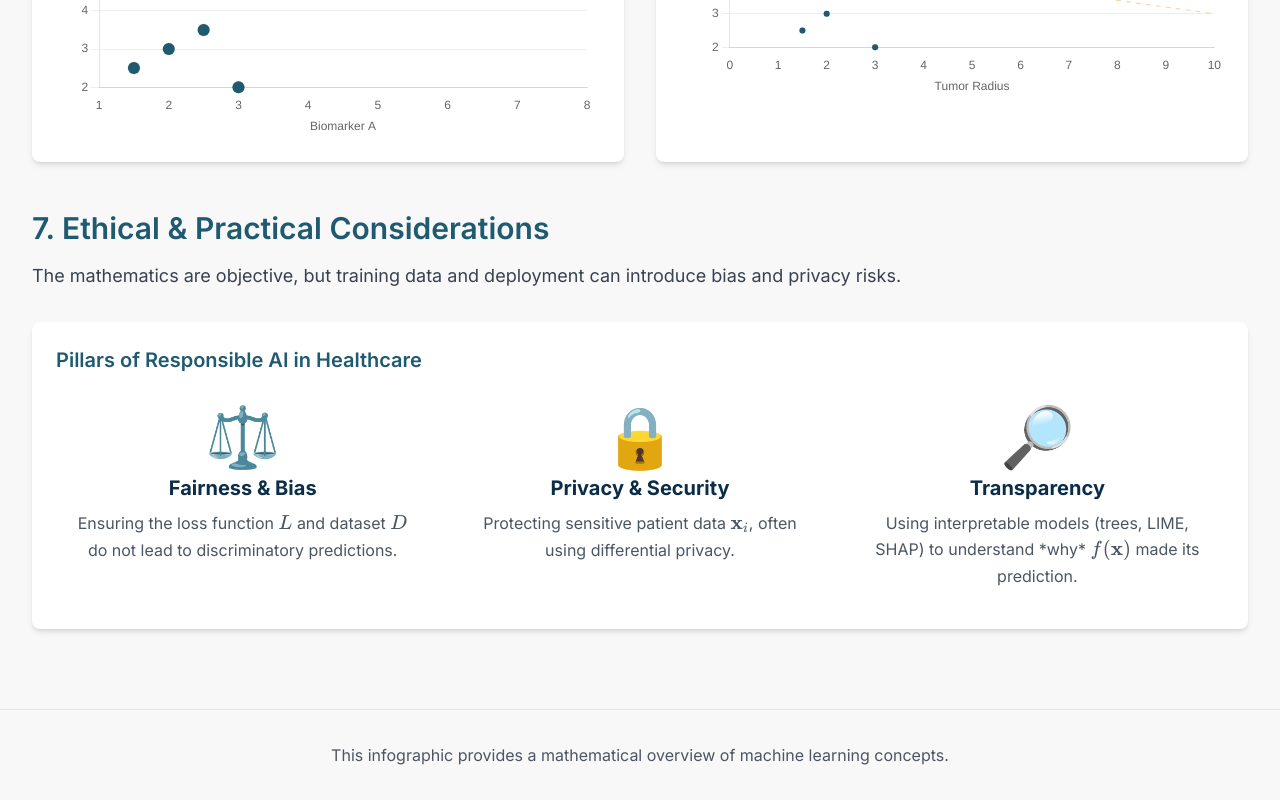
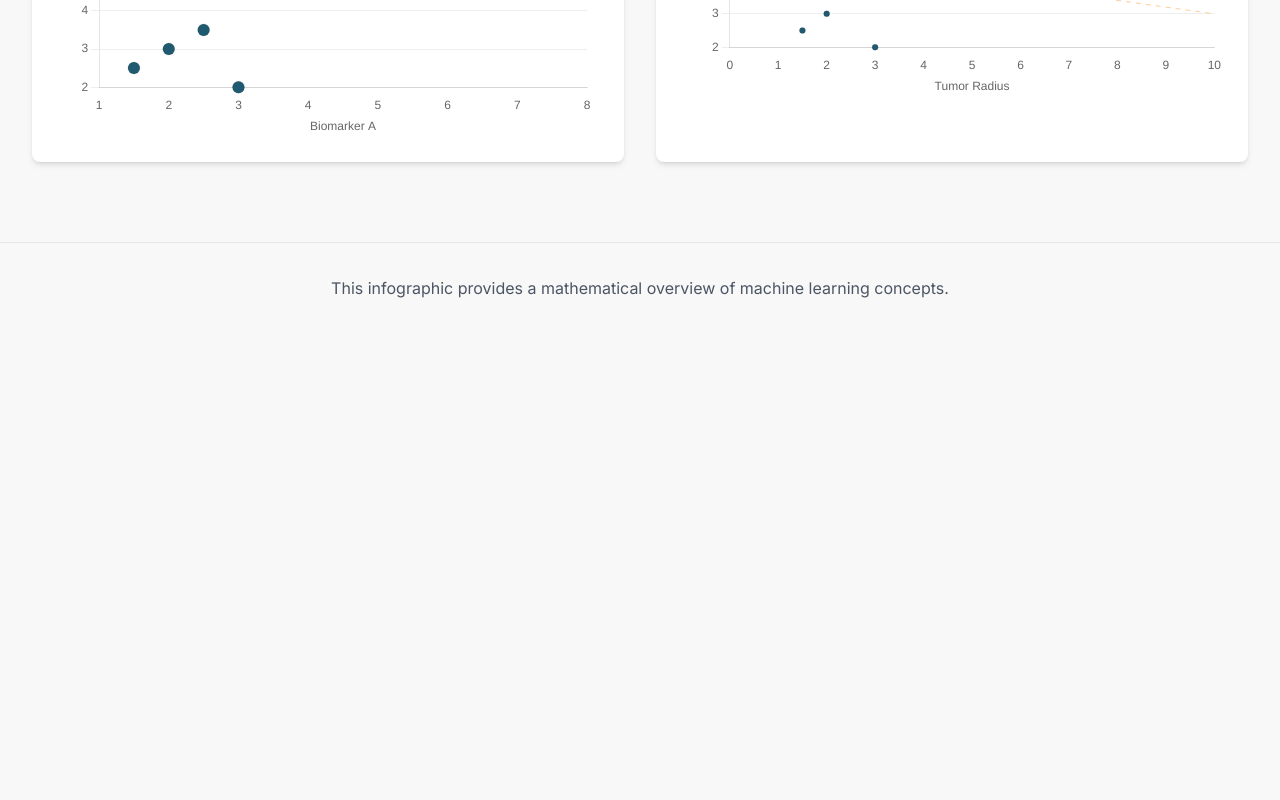
Before and after one commit to ggkrishna/ML-notes, a plain HTML site: page math.html in a window 1280 px wide. Shown: the part 4850-5650 px from the top of the page. After the commit the page ends 5183 px from the top, so only its background shows below. Drawn offline with nearby package versions, Linux system fonts and the light colour scheme.

Commit message:
Delete Ethics section from math.html
Removed the Ethics section from the math.html file.

```diff
--- a/math.html
+++ b/math.html
@@ -347,35 +347,7 @@
             </div>
         </section>
 
-        <!-- Section 7: Ethics -->
-        <section id="section7" class="mb-12 pt-16 -mt-16">
-            <h2 class="text-3xl font-semibold mb-4 text-[#205A70]">7. Ethical & Practical Considerations</h2>
-            <p class="text-lg mb-8 text-gray-700">
-                The mathematics are objective, but training data and deployment can introduce bias and privacy risks.
-            </p>
-            <div class="grid grid-cols-1 gap-8">
-                <div class="bg-white rounded-lg shadow-md p-6">
-                    <h3 class="text-xl font-semibold mb-4 text-[#205A70]">Pillars of Responsible AI in Healthcare</h3>
-                    <div class="grid grid-cols-1 sm:grid-cols-3 gap-6 text-center">
-                        <div class="p-4">
-                            <span class="text-6xl">⚖️</span>
-                            <h4 class="font-bold text-xl my-2">Fairness & Bias</h4>
-                            <p class="text-gray-600">Ensuring the loss function <span class="math-inline">\(L\)</span> and dataset <span class="math-inline">\(D\)</span> do not lead to discriminatory predictions.</p>
-                        </div>
-                        <div class="p-4">
-                            <span class="text-6xl">🔒</span>
-                            <h4 class="font-bold text-xl my-2">Privacy & Security</h4>
-                            <p class="text-gray-600">Protecting sensitive patient data <span class="math-inline">\(\mathbf{x}_i\)</span>, often using differential privacy.</p>
-                        </div>
-                        <div class="p-4">
-                            <span class="text-6xl">🔎</span>
-                            <h4 class="font-bold text-xl my-2">Transparency</h4>
-                            <p class="text-gray-600">Using interpretable models (trees, LIME, SHAP) to understand *why* <span class="math-inline">\(f(\mathbf{x})\)</span> made its prediction.</p>
-                        </div>
-                    </div>
-                </div>
-            </div>
-        </section>
+
 
     </main>
 
```
